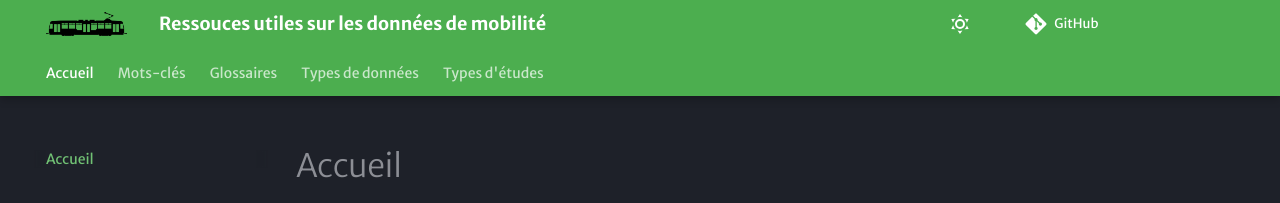
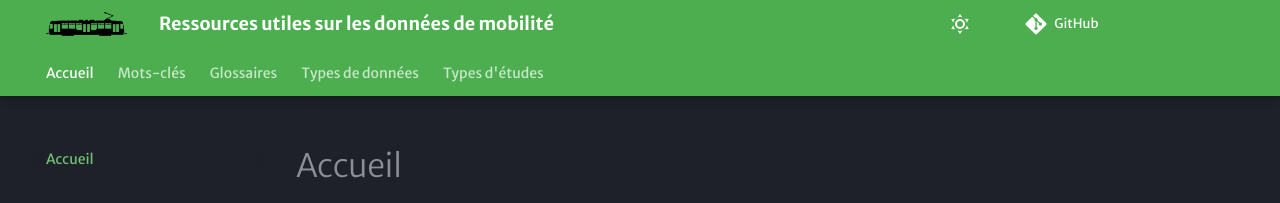
Before and after one commit to xdurang/mobscidat, an MkDocs documentation site: the page built from docs/index.md, in a window 1280 px wide. Shown: the top 203 px of the page. Built offline with MkDocs 1.6.1 and Material for MkDocs 9.7.7, drawn with Linux system fonts in a browser that asks for light colours; some web fonts are replaced; comment, search, counter and statistics services are not loaded.

Commit message:
Update mkdocs.yml

```diff
--- a/mkdocs.yml
+++ b/mkdocs.yml
@@ -1,4 +1,4 @@
-site_name: Ressouces utiles sur les données de mobilité
+site_name: Ressources utiles sur les données de mobilité
 site_url: https://cerema.github.io/mobscidat
 repo_url: https://github.com/CEREMA/mobscidat
 theme:
```
